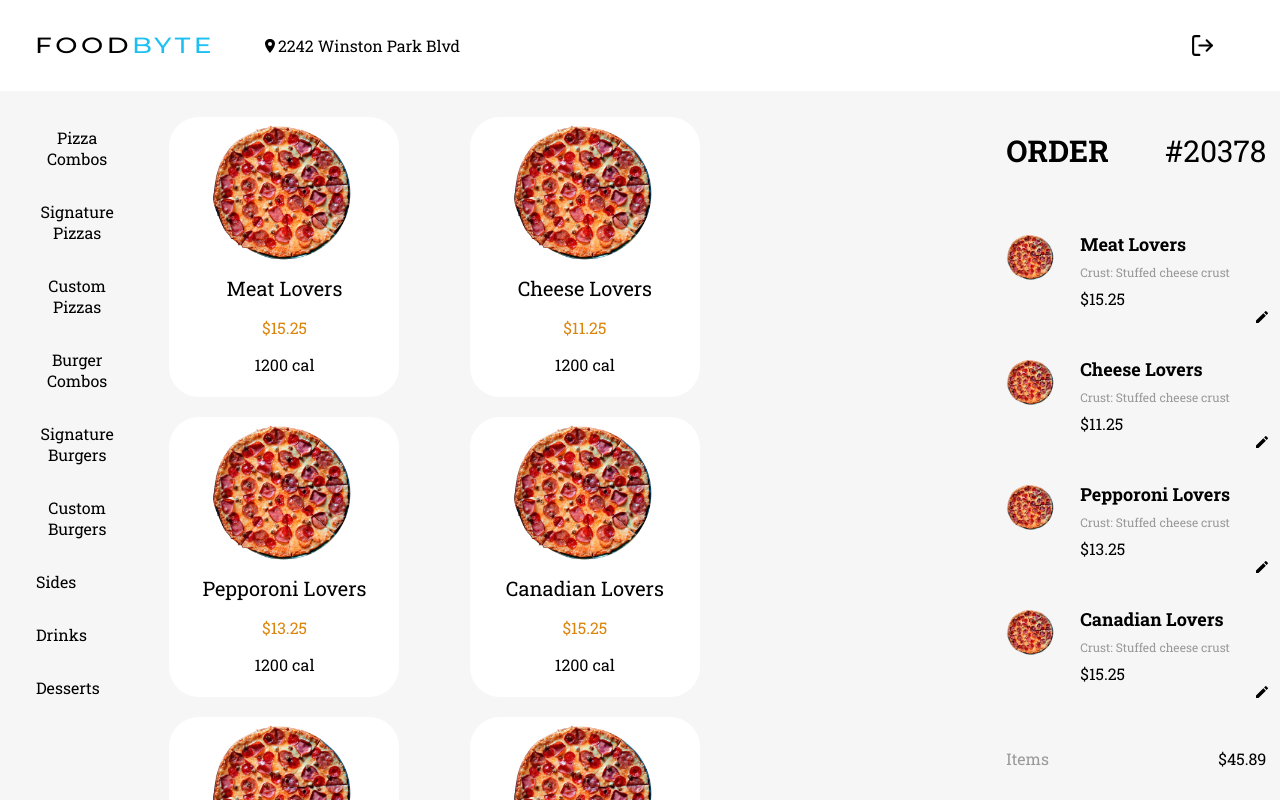
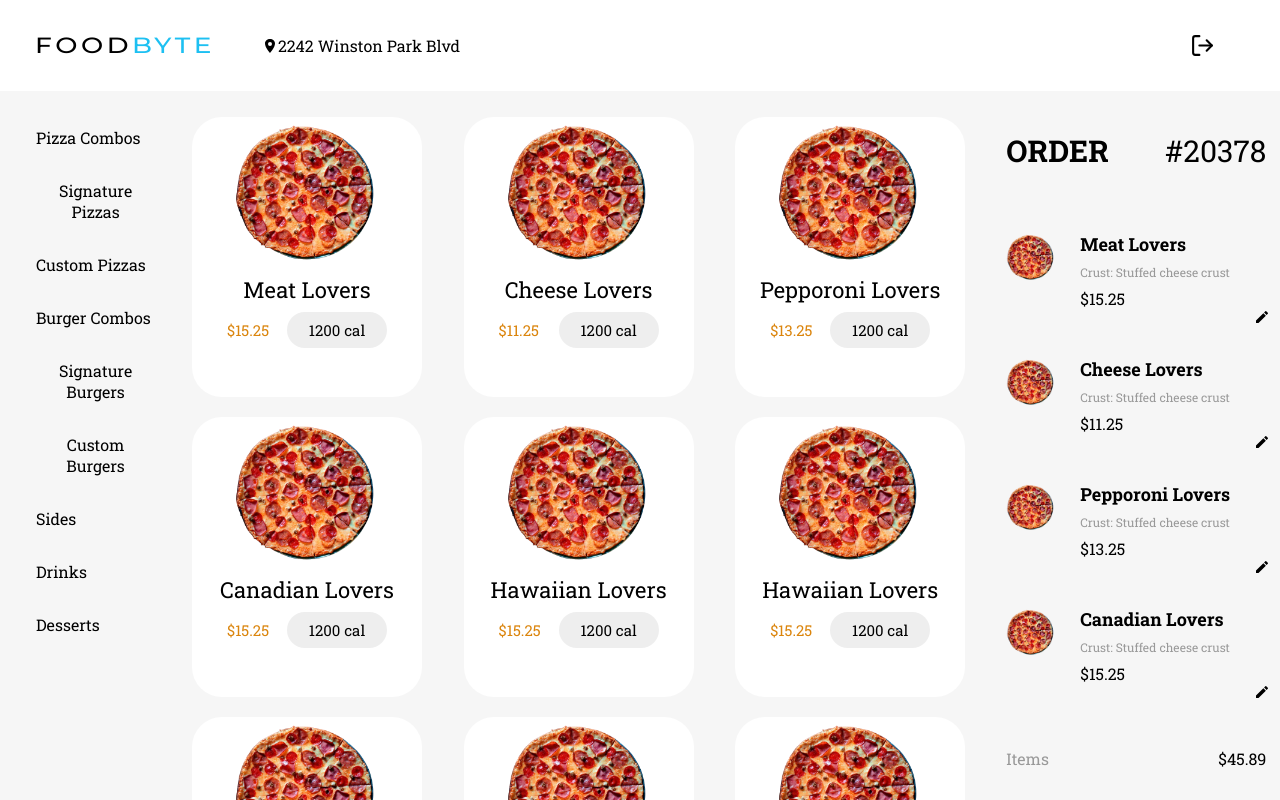
Before and after one commit to Trishaneww/kiosk, a React (Create React App) app: page /menu/1 in a window 1280 px wide. Shown: the top 800 px of the page. Built offline with nearby package versions, Linux system fonts and the light colour scheme.

Commit message:
pizz card margins

```diff
--- a/src/components/homepage/Homepage.jsx
+++ b/src/components/homepage/Homepage.jsx
@@ -1,4 +1,4 @@
-import React from 'react'
+import './Homepage.scss';
 import Navbar from '../navbar/Navbar';
 
 const Homepage = () => {
--- /dev/null
+++ b/src/components/homepage/Homepage.scss
@@ -0,0 +1,4 @@
+@use "../../styles/partials//mixins" as *;
+@use "../../styles/partials/variables" as *;
+@use "../../styles//partials/colors" as *;
+@use "../../styles/partials/paddings" as *;
--- a/src/components/item/Item.jsx
+++ b/src/components/item/Item.jsx
@@ -1,15 +1,19 @@
-import './Item.scss';
-import pizza from '../../assets/pizza.png';
+import "./Item.scss";
+import pizza from "../../assets/pizza.png";
 
-const Item = ({ price, name, calories}) => {
+const Item = ({ price, name, calories }) => {
   return (
     <div className="item">
-        <img src={pizza} alt="pizza" />
-        <p className="item-name">{name}</p>
+      <img src={pizza} alt="pizza" />
+      <p className="item-name">{name}</p>
+      <div className="item-details">
         <p className="item-price">${price}</p>
-        <p>{calories} cal</p>
+        <div className="item-details__calories">
+          <p>{calories} cal</p>
+        </div>
+      </div>
     </div>
-  )
-}
+  );
+};
 
 export default Item;
--- a/src/components/item/Item.scss
+++ b/src/components/item/Item.scss
@@ -3,7 +3,7 @@
     flex-direction: column;
     align-items: center;
     color:black;
-    margin:1rem 2.2rem 1rem 2.2rem;
+    margin:1rem 1.3rem 1rem 1.3rem;
     background-color: white;
     width: 230px;
     height:280px;
@@ -11,11 +11,12 @@
 
 
     &-name {
-        font-size: 20px;
+        font-size: 22px;
     }
 
     &-price {
         color: rgb(219, 133, 13);
+        font-size: 15px;
     }
 
     & p {
@@ -25,4 +26,20 @@
     & img {
         max-width: 150px;
     }
+
+    &-details {
+        display:flex;
+        justify-content: space-between;
+        align-items: center;
+        width: 160px;
+
+        &__calories {
+            width:100px;
+            background-color: rgb(238, 238, 238);
+            border: none;
+            height: 36px;
+            border-radius: 50px;
+            font-size: 15px;
+        }
+    }
 }
--- a/src/components/navbar/Navbar.jsx
+++ b/src/components/navbar/Navbar.jsx
@@ -1,5 +1,5 @@
-import React from 'react'
-import './Navbar.scss'
+import React from "react";
+import "./Navbar.scss";
 import { MdRestaurantMenu } from "react-icons/md";
 import { AiFillHome } from "react-icons/ai";
 import { TfiStatsUp } from "react-icons/tfi";
@@ -7,54 +7,52 @@ import { HiDocumentText } from "react-icons/hi2";
 import { IoIosSettings } from "react-icons/io";
 import { GoStarFill } from "react-icons/go";
 import { RiLogoutBoxRLine } from "react-icons/ri";
-import logo from '../../assets/logo.png';
-
-
+import logo from "../../assets/logo.png";
 
 const Homepage = () => {
   return (
     <>
       <div className="main">
         <section className="sidebar">
-          <img className="sidebar-logo" src={logo} alt="kiosk logo" />
+          <p className="sidebar-logo">FOOD<span>BYTE</span></p>
           <div className="sidebar-link">
-            <AiFillHome />
+            <AiFillHome size={20} />
             <p>Home</p>
           </div>
 
           <div className="sidebar-link">
-            <MdRestaurantMenu />
+            <MdRestaurantMenu size={20} />
             <p>Menu</p>
           </div>
 
           <div className="sidebar-link">
-            <TfiStatsUp />
+            <TfiStatsUp size={20} />
             <p>Performance</p>
           </div>
 
           <div className="sidebar-link">
-            <GoStarFill />
+            <GoStarFill size={20} />
             <p>Feedback</p>
           </div>
 
           <div className="sidebar-link">
-            <HiDocumentText />
+            <HiDocumentText size={20} />
             <p>Orders</p>
           </div>
 
           <div className="sidebar-link">
-            <IoIosSettings />
+            <IoIosSettings size={20} />
             <p>Settings</p>
           </div>
 
           <div className="sidebar-link">
-            <RiLogoutBoxRLine  />
+            <RiLogoutBoxRLine size={20} />
             <p>Logout</p>
           </div>
         </section>
       </div>
     </>
-  )
-}
+  );
+};
 
-export default Homepage
+export default Homepage;
--- a/src/components/navbar/Navbar.scss
+++ b/src/components/navbar/Navbar.scss
@@ -37,11 +37,25 @@
 
     }
 
+    &-logo {
+        font-size: 24px;
+        font-family: "Montserrat", sans-serif;
+        font-weight: 500;
+        transform:scale(3,1);
+        -webkit-transform:scale(1.2,1);
+        letter-spacing: 3px;
+        margin: 2rem 0 2rem 1rem;
+    }
+
+    & span {
+        color:#1dc0f2;
+    }
+
 
     &-link {
         display:flex;
         align-items: center;
-        width: 150px;
+        width: 180px;
 
         &:hover {
             cursor:pointer;
--- a/src/components/viewmenu/Viewmenu.scss
+++ b/src/components/viewmenu/Viewmenu.scss
@@ -1,3 +1,9 @@
+@use "../../styles/partials//mixins" as *;
+@use "../../styles/partials/variables" as *;
+@use "../../styles//partials/colors" as *;
+@use "../../styles/partials/paddings" as *;
+
+
 .link {
     text-decoration: none;
     height:300px;
@@ -51,7 +57,7 @@
         width: 190%;
 
         &__categories {
-            width: 400px;
+            width: 500px;
             padding:10px 0px 10px 20px;
             display:flex;
             flex-direction: column;
```
